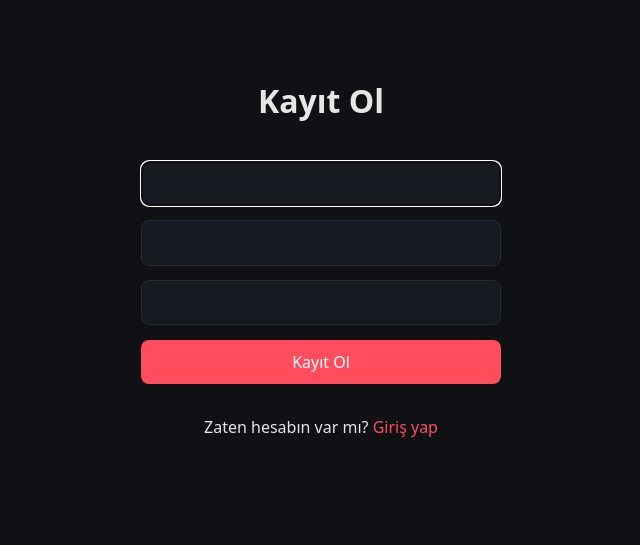
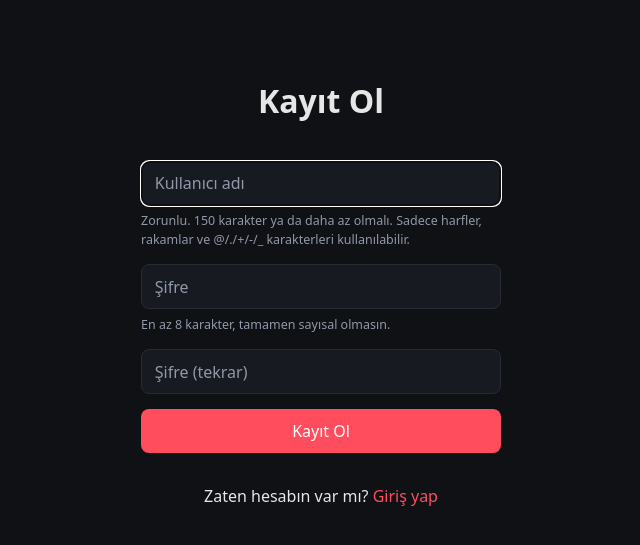
Before and after one commit to Halilgrafik/nabiz, a Django app: page /accounts/register/ in a window 1280 px wide. Shown: the part 67-612 px from the top of the page, without its empty margins (319-959 px from the left). Run offline with Django 5.2, Linux system fonts and the light colour scheme.

Commit message:
Kayıt/giriş formlarına placeholder ve şifre ipucu ekle
Alanlar boş kutucuk olarak görünüp ne yazılacağı belli değildi;
kullanıcı adı/şifre placeholder'ları ve şifre kuralı ipucu eklendi.

```diff
--- /dev/null
+++ b/core/forms.py
@@ -0,0 +1,23 @@
+from django.contrib.auth.forms import AuthenticationForm, UserCreationForm
+from django.contrib.auth.models import User
+
+
+class LoginForm(AuthenticationForm):
+    def __init__(self, *args, **kwargs):
+        super().__init__(*args, **kwargs)
+        self.fields['username'].widget.attrs['placeholder'] = 'Kullanıcı adı'
+        self.fields['password'].widget.attrs['placeholder'] = 'Şifre'
+
+
+class RegisterForm(UserCreationForm):
+    class Meta:
+        model = User
+        fields = ('username',)
+
+    def __init__(self, *args, **kwargs):
+        super().__init__(*args, **kwargs)
+        self.fields['username'].widget.attrs['placeholder'] = 'Kullanıcı adı'
+        self.fields['password1'].widget.attrs['placeholder'] = 'Şifre'
+        self.fields['password1'].help_text = 'En az 8 karakter, tamamen sayısal olmasın.'
+        self.fields['password2'].widget.attrs['placeholder'] = 'Şifre (tekrar)'
+        self.fields['password2'].help_text = None
--- a/core/views.py
+++ b/core/views.py
@@ -1,15 +1,16 @@
 from django.contrib.auth import login
-from django.contrib.auth.forms import UserCreationForm
 from django.shortcuts import redirect, render
+
+from .forms import RegisterForm
 
 
 def register(request):
     if request.method == 'POST':
-        form = UserCreationForm(request.POST)
+        form = RegisterForm(request.POST)
         if form.is_valid():
             user = form.save()
             login(request, user)
             return redirect('article_list')
     else:
-        form = UserCreationForm()
+        form = RegisterForm()
     return render(request, 'registration/register.html', {'form': form})
--- a/nabiz/urls.py
+++ b/nabiz/urls.py
@@ -1,12 +1,15 @@
 from django.contrib import admin
+from django.contrib.auth.views import LoginView
 from django.urls import include, path
 from django.views.generic import TemplateView
 
 from core import views as core_views
+from core.forms import LoginForm
 
 urlpatterns = [
     path('admin/', admin.site.urls),
     path('robots.txt', TemplateView.as_view(template_name='robots.txt', content_type='text/plain')),
+    path('accounts/login/', LoginView.as_view(authentication_form=LoginForm), name='login'),
     path('accounts/register/', core_views.register, name='register'),
     path('accounts/', include('django.contrib.auth.urls')),
     path('', include('news.urls')),
--- a/static/css/style.css
+++ b/static/css/style.css
@@ -187,6 +187,16 @@ form.auth-form input {
     font: inherit;
 }
 
+form.auth-form input::placeholder {
+    color: var(--text-muted);
+}
+
+.field-hint {
+    color: var(--text-muted);
+    font-size: 0.78rem;
+    margin: -0.5rem 0 0;
+}
+
 form.auth-form button {
     background: var(--accent);
     border: none;
--- a/templates/registration/register.html
+++ b/templates/registration/register.html
@@ -7,6 +7,7 @@
     {{ form.non_field_errors }}
     {% for field in form %}
         {{ field }}
+        {% if field.help_text %}<p class="field-hint">{{ field.help_text }}</p>{% endif %}
         {{ field.errors }}
     {% endfor %}
     <button type="submit">Kayıt Ol</button>
```
